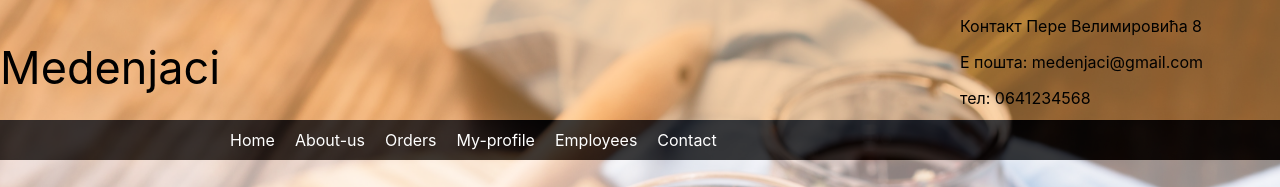
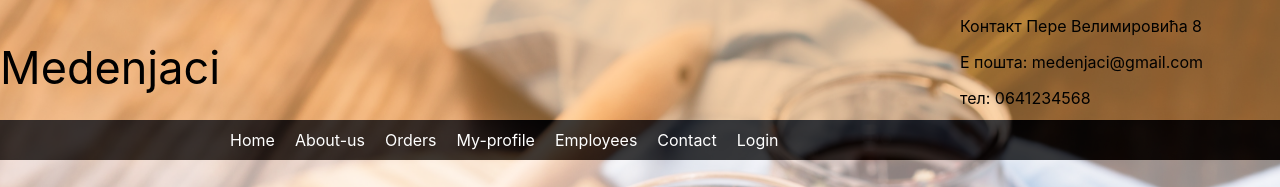
Before and after one commit to bpavle/honey-store-web, a React (Create React App) app: page / in a window 1280 px wide. Shown: the top 187 px of the page. Built offline with nearby package versions, Linux system fonts and the light colour scheme.

Commit message:
Added login page

```diff
--- a/src/components/Menu.jsx
+++ b/src/components/Menu.jsx
@@ -9,6 +9,7 @@ const menuItems = [
   "My-profile",
   "Employees",
   "Contact",
+  "Login",
 ];
 const Menu = (props) => {
   return (
```
